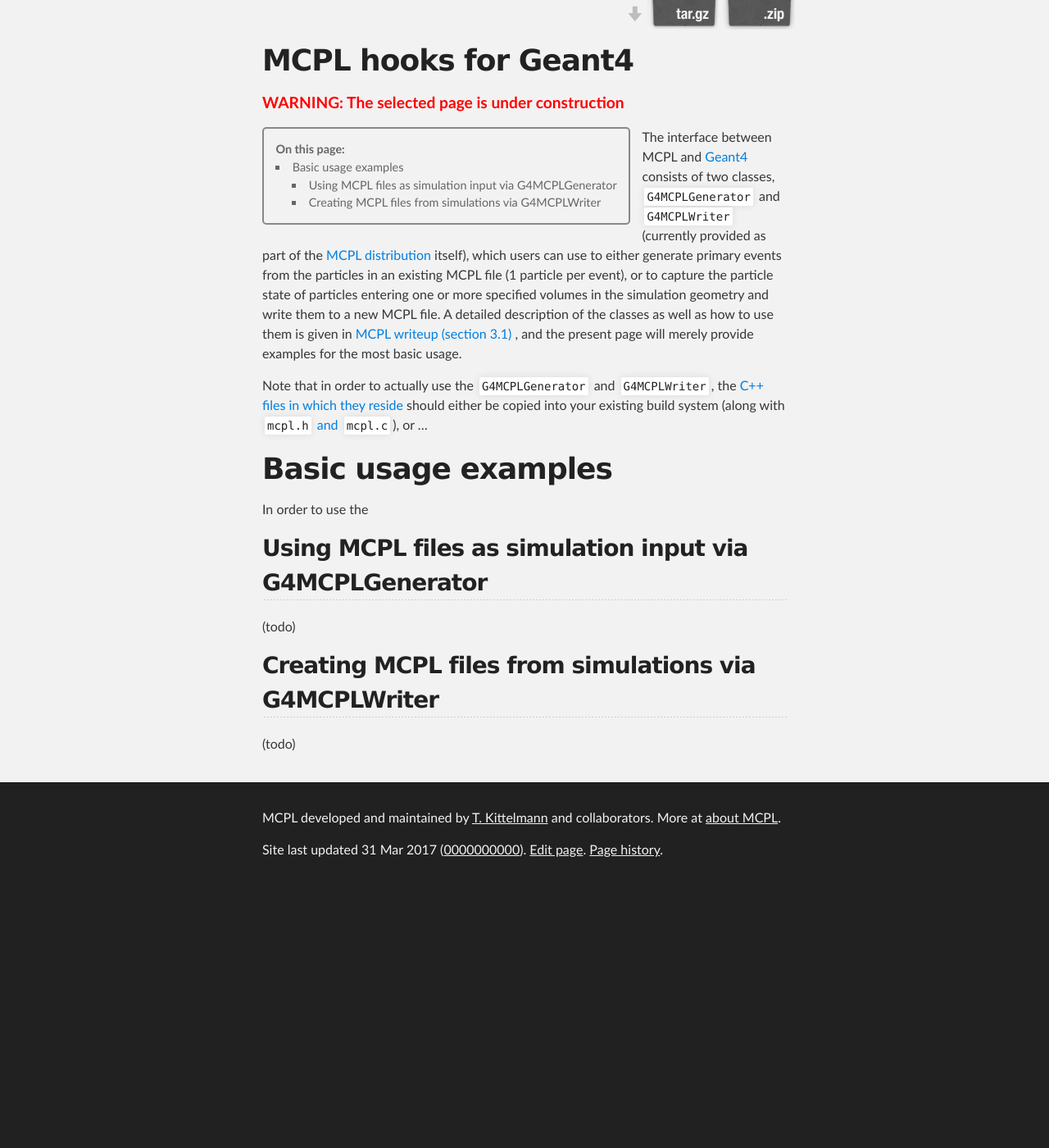
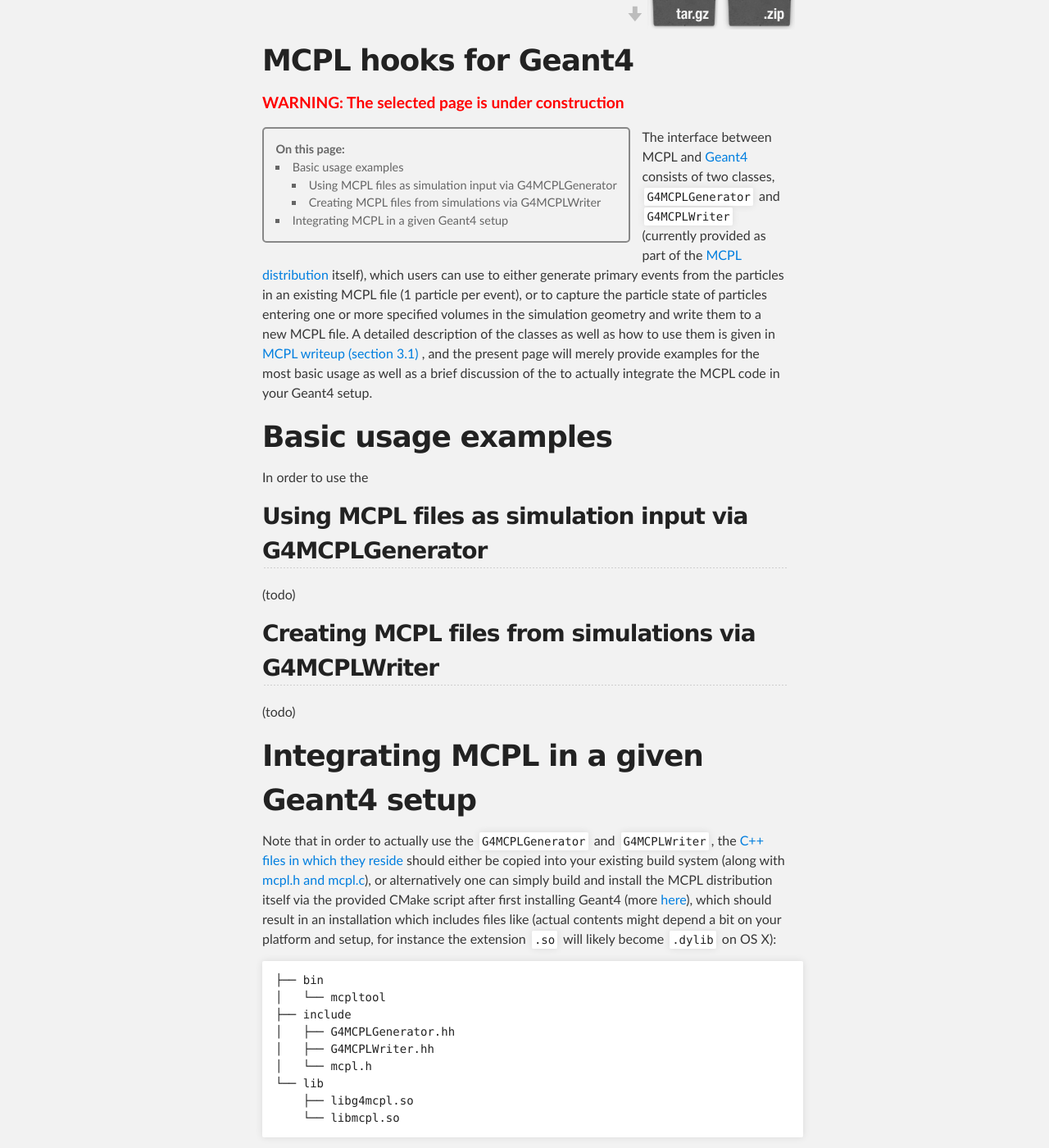
Before and after one commit to mctools/mcpl, a Jekyll site: the page built from hooks_geant4.md, in a window 1280 px wide and 1400 px high, scrolled down 213 px. Shown: the whole window at 82% size. Built offline with Jekyll 4.4.1, drawn with Linux system fonts in a browser that asks for light colours; before the commit the page ends 1296 px from its top, so only the background shows below that.

Commit message:
Update hooks_geant4.md

````diff
--- a/hooks_geant4.md
+++ b/hooks_geant4.md
@@ -7,12 +7,7 @@ weight: 50
 - two magic lines for toc
 {:toc}
 
-The interface between MCPL and [Geant4](http://geant4.cern.ch/) consists of two classes, `G4MCPLGenerator` and `G4MCPLWriter` (currently provided as part of the [MCPL distribution](LOCAL:get) itself), which users can use to either generate primary events from the particles in an existing MCPL file (1 particle per event), or to capture the particle state of particles entering one or more specified volumes in the simulation geometry and write them to a new MCPL file. A detailed description of the classes as well as how to use them is given in {% include linkpaper.html subsection=3.1 %}, and the present page will merely provide examples for the most basic usage.
-
-Note that in order to actually use the `G4MCPLGenerator` and `G4MCPLWriter`, the [C++ files in which they reside]({{"/raw/master/src/geant4/" | prepend: site.github.repository_url }}) should either be copied into your existing build system (along with [`mcpl.h` and `mcpl.c`]({{"/raw/master/src/mcpl/" | prepend: site.github.repository_url }})), or ...
-
-
-
+The interface between MCPL and [Geant4](http://geant4.cern.ch/) consists of two classes, `G4MCPLGenerator` and `G4MCPLWriter` (currently provided as part of the [MCPL distribution](LOCAL:get) itself), which users can use to either generate primary events from the particles in an existing MCPL file (1 particle per event), or to capture the particle state of particles entering one or more specified volumes in the simulation geometry and write them to a new MCPL file. A detailed description of the classes as well as how to use them is given in {% include linkpaper.html subsection=3.1 %}, and the present page will merely provide examples for the most basic usage as well as a brief discussion of the to actually integrate the MCPL code in your Geant4 setup.
 
 # Basic usage examples
 
@@ -25,3 +20,19 @@ In order to use the
 ## Creating MCPL files from simulations via G4MCPLWriter
 
 (todo)
+
+# Integrating MCPL in a given Geant4 setup
+
+Note that in order to actually use the `G4MCPLGenerator` and `G4MCPLWriter`, the [C++ files in which they reside]({{"/raw/master/src/geant4/" | prepend: site.github.repository_url }}) should either be copied into your existing build system (along with [mcpl.h and mcpl.c]({{"/raw/master/src/mcpl/" | prepend: site.github.repository_url }})), or alternatively one can simply build and install the MCPL distribution itself via the provided CMake script after first installing Geant4 (more [here](LOCAL:get)), which should result in an installation which includes files like (actual contents might depend a bit on your platform and setup, for instance the extension `.so` will likely become `.dylib` on OS X):
+
+```
+├── bin
+│   └── mcpltool
+├── include
+│   ├── G4MCPLGenerator.hh
+│   ├── G4MCPLWriter.hh
+│   └── mcpl.h
+└── lib
+    ├── libg4mcpl.so
+    └── libmcpl.so
+```
````
